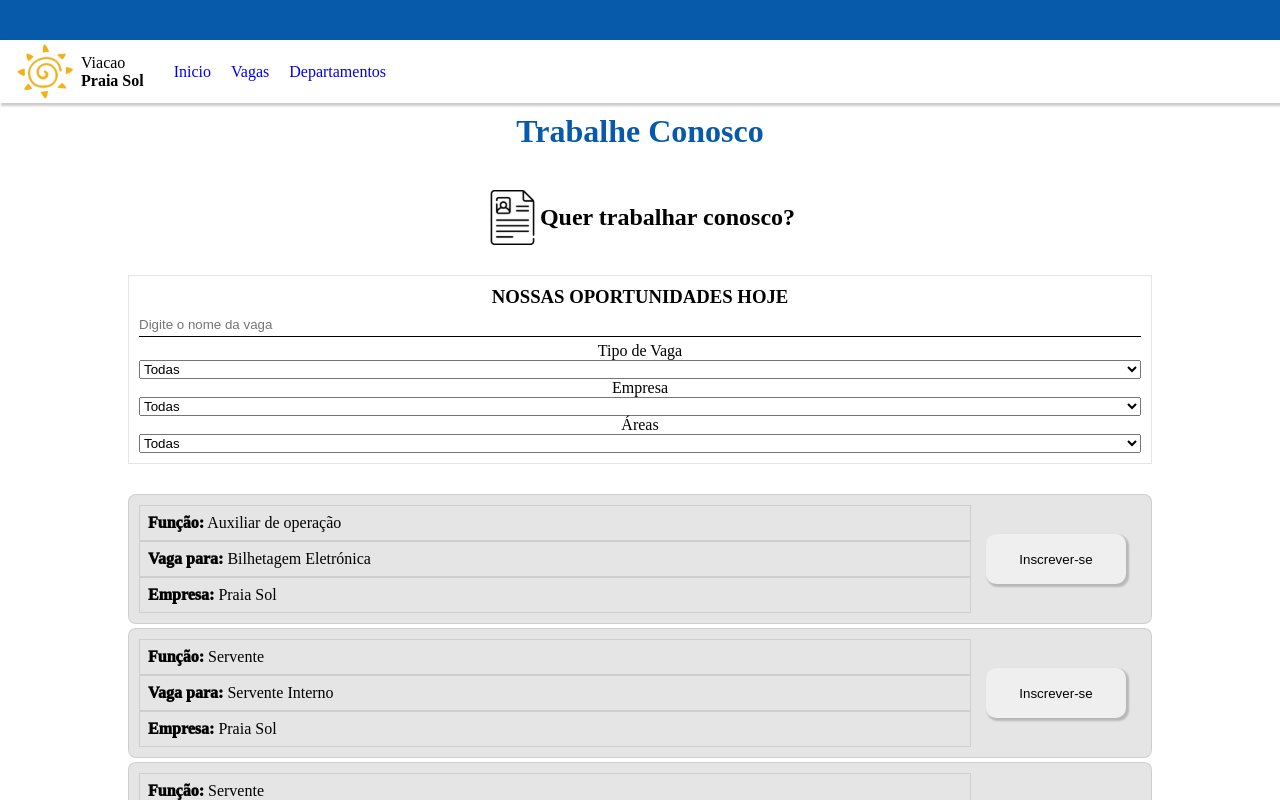
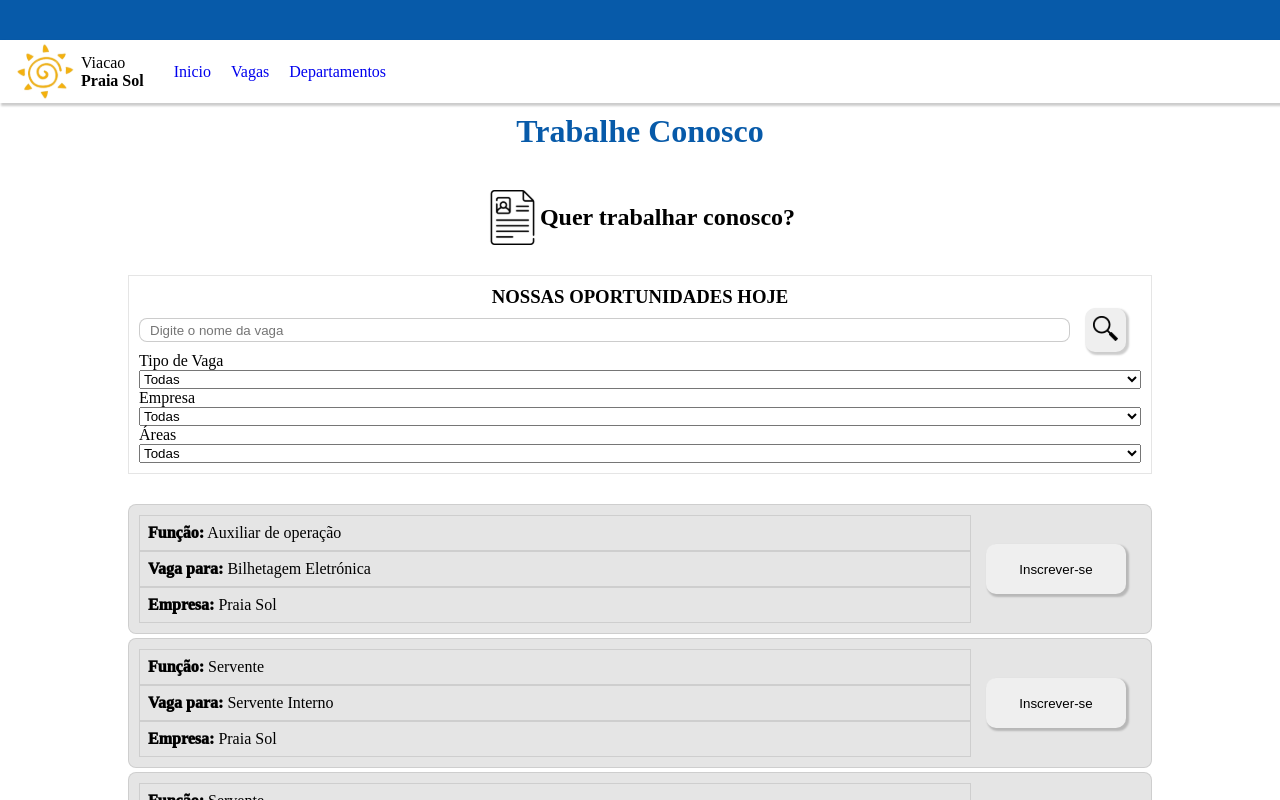
Before and after one commit to yuritakeo/website-ps, a React (Vite) app: page /vagas in a window 1280 px wide. Shown: the top 800 px of the page. Built offline with nearby package versions, Linux system fonts and the light colour scheme.

Commit message:
ajustando pagina vagas

```diff
--- a/package.json
+++ b/package.json
@@ -7,7 +7,8 @@
     "dev": "vite",
     "build": "vite build",
     "lint": "eslint . --ext js,jsx --report-unused-disable-directives --max-warnings 0",
-    "preview": "vite preview"
+    "preview": "vite preview",
+    "host": "vite --host"
   },
   "dependencies": {
     "@emotion/react": "^11.11.4",
--- a/src/pages/Vagas/index.jsx
+++ b/src/pages/Vagas/index.jsx
@@ -1,6 +1,7 @@
 import { useState } from "react"
 
 import iconVagas from '../../assets/icon-vagas.svg'
+import iconLupa from '../../assets/lupa.svg'
 
 import './style.css'
 export default function Vagas() {
@@ -52,8 +53,10 @@ export default function Vagas() {
 
             <div className="form-nossa-oportunidades">
                 <h3>NOSSAS OPORTUNIDADES HOJE</h3>
-                <input id="pesquisa-vaga" type="text" placeholder="Digite o nome da vaga" />
-
+                <div className="container-campo-pesquisa">
+                    <input id="pesquisa-vaga" type="text" placeholder="Digite o nome da vaga" />
+                    <button><img src={iconLupa} alt="Icone lupa da imagem" /></button>
+                </div>
                 <div className="forms-filtro-vagas">
                     <p>Tipo de Vaga</p>
                     <select name="tipoVaga" id="tipoVaga">
--- a/src/pages/Vagas/style.css
+++ b/src/pages/Vagas/style.css
@@ -6,6 +6,9 @@
 
 #pesquisa-vaga{
     width: 100%;
+    border: 1px solid rgba(0, 0, 0, 0.2);
+    border-radius: 8px;
+    padding-left: 10px;
 }
 
 .trabalhe-conosco {
@@ -15,6 +18,20 @@
     width: fit-content;
     align-items: center;
     margin-top: 5vh;
+
+}
+
+.container-campo-pesquisa{
+    display: flex;
+    align-items: center;
+    /* border: 1px solid rgba(0, 0, 0, 0.2);    */
+}
+
+.container-campo-pesquisa button{
+    height: auto;
+    width: auto;
+    padding: 8px 8px;
+    align-items: center;
 
 }
 
@@ -30,6 +47,10 @@
 .forms-filtro-vagas{
     display: flex;
     flex-direction: column;
+}
+
+.forms-filtro-vagas p{
+    width: fit-content;
 }
 
 .item-lista p{
@@ -70,7 +91,6 @@ input{
     margin: 5px 0;
     height: 1.5rem;
     border: none;
-    border-bottom: 1px solid black;
 }
 
 .item-lista{
```
Also changed, not shown: src/assets/lupa.svg (added).
